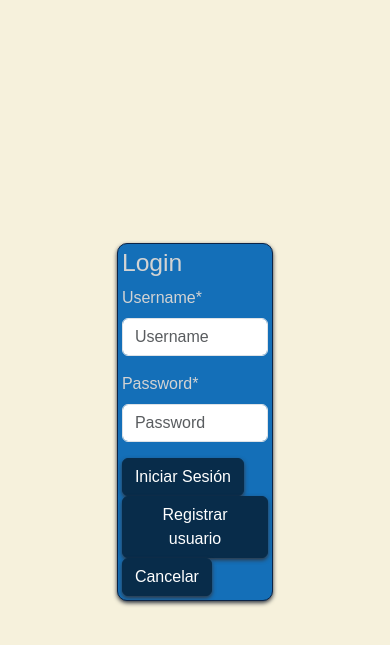
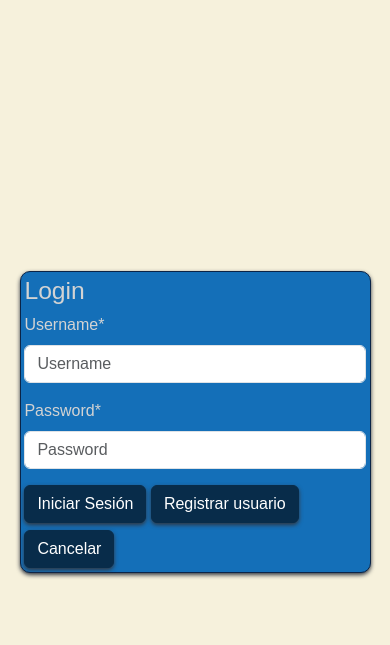
Before and after one commit to joamendoza/ProyectoPetShop, a Django app: page /login/ in a window 390 px wide. Shown: the top 645 px of the page. Run offline with Django 5.2, Linux system fonts and the light colour scheme; some libraries are stand-ins or nearby versions; some web fonts are replaced.

Commit message:
fix vistas

```diff
--- a/tienda/static/style.css
+++ b/tienda/static/style.css
@@ -351,6 +351,12 @@ main {
   box-shadow: #31363F 0px 2px 4px;;
 }
 
+@media (max-width: 767px) {
+  #containerRegistro {
+    max-width: 80%;
+  }
+}
+
 #containerRegistro button{
   border-color: rgba(8, 44, 74,1);
   background-color: rgba(8, 44, 74,1);
@@ -396,6 +402,15 @@ main {
   border-color: #0B2447;
   border-width: 1px;
   box-shadow: #31363F 0px 2px 4px;;
+}
+
+@media (max-width: 767px) {
+  .login-container {
+    max-width: 90%;
+  }
+  #botonInicioCancelar{
+    margin-top: 2%;
+  }
 }
 
 .login-container button{
--- a/tienda/templates/login/login.html
+++ b/tienda/templates/login/login.html
@@ -3,6 +3,7 @@
 <html lang="en">
 <head>
     <meta charset="UTF-8">
+    <meta name="viewport" content="width=device-width, initial-scale=1.0">
     <title>Login Usuario</title>
     <link rel="stylesheet" href="https://cdn.jsdelivr.net/npm/bootstrap@5.3.0/dist/css/bootstrap.min.css">
     <link rel="stylesheet" href="{% static '/style.css' %}" />
--- a/tienda/templates/registration/register.html
+++ b/tienda/templates/registration/register.html
@@ -3,6 +3,7 @@
 <html lang="en">
 <head>
     <meta charset="UTF-8">
+    <meta name="viewport" content="width=device-width, initial-scale=1.0">
     <title>Registro de Usuario</title>
     <link rel="stylesheet" href="https://cdn.jsdelivr.net/npm/bootstrap@5.3.0/dist/css/bootstrap.min.css">
     <link rel="stylesheet" href="{% static '/style.css' %}" />
```
Also changed, not shown: db.sqlite3.
